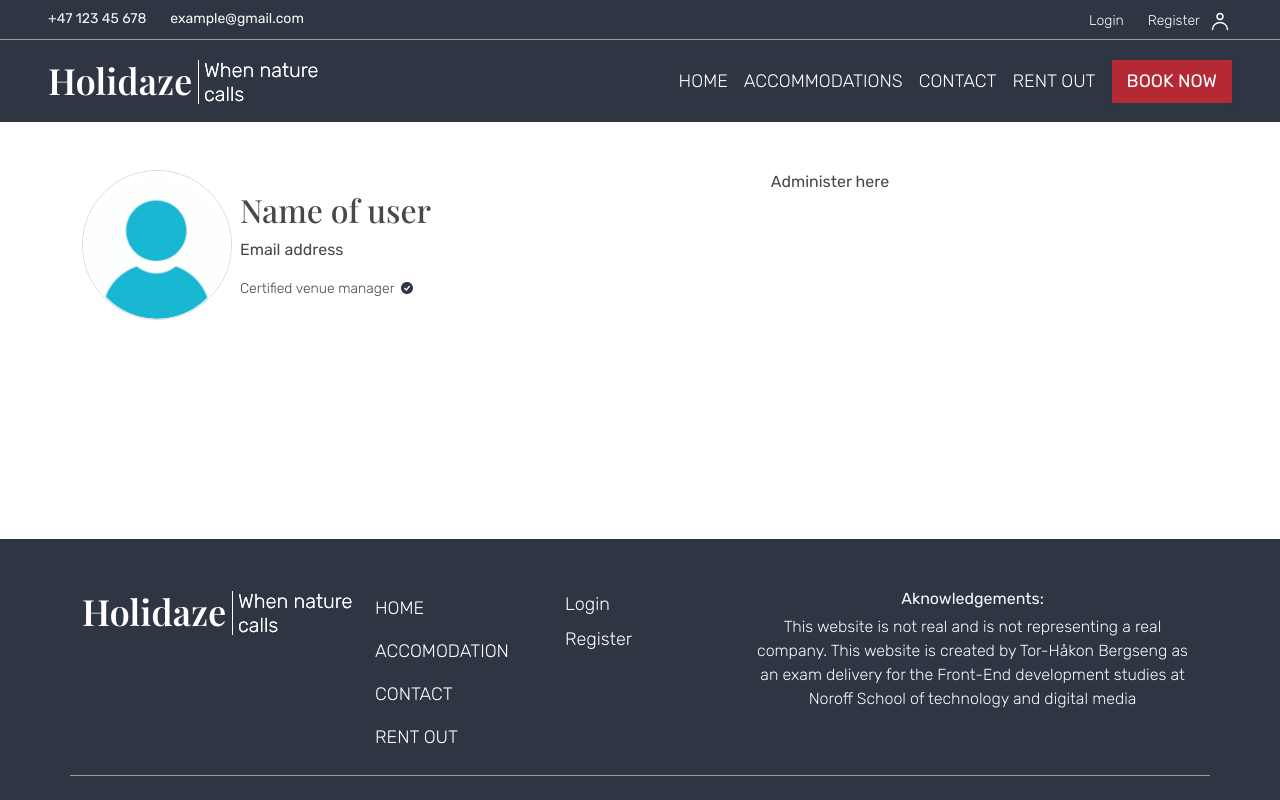
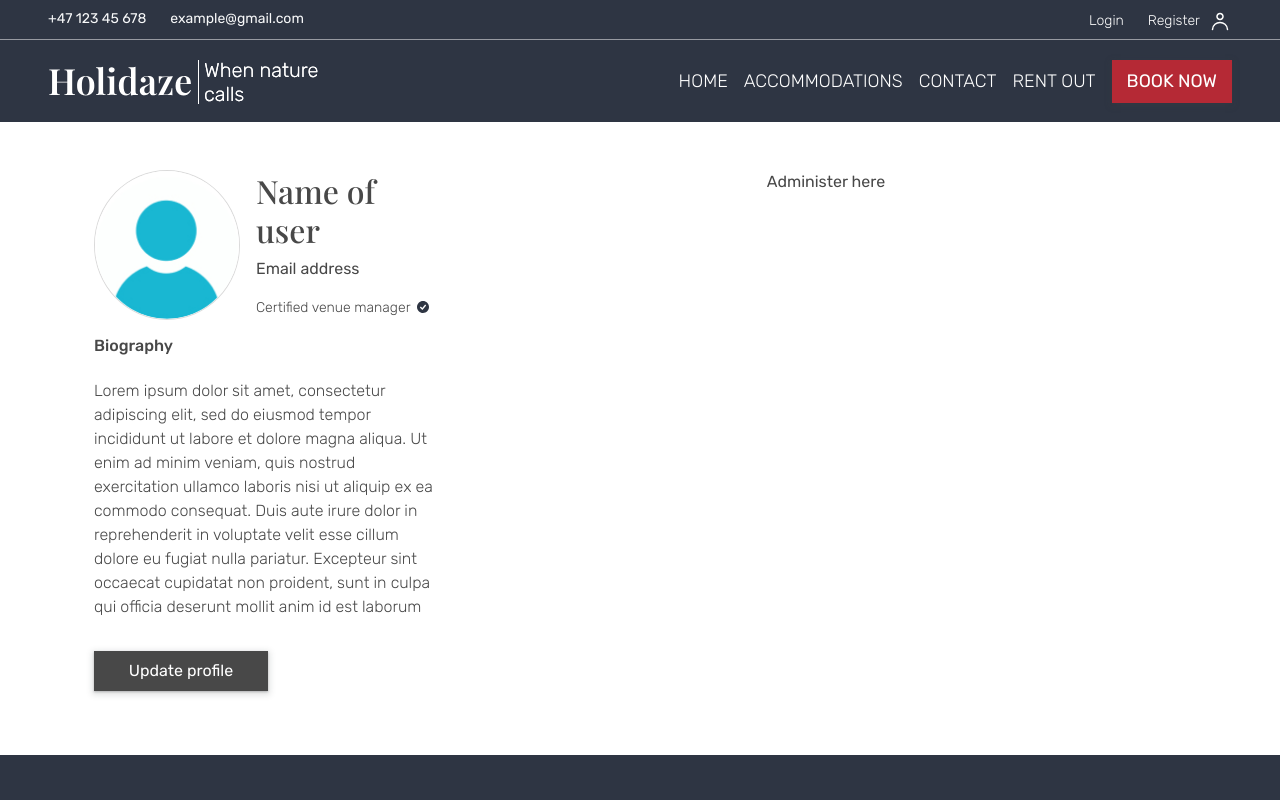
Before and after one commit to teehbee/project-exam-2, a React (Vite) app: page /profile in a window 1280 px wide. Shown: the top 800 px of the page. Built offline with nearby package versions, Linux system fonts and the light colour scheme; a web font is replaced by a local one.

Commit message:
add profile data and bio

```diff
--- a/src/components/profile/Profile.tsx
+++ b/src/components/profile/Profile.tsx
@@ -2,11 +2,9 @@ import { ProfileHeader, ProfileBookings } from "./";
 
 function ProfilePage() {
   return (
-    <div className="container text-center py-5">
-      <div className="row">
-        <ProfileHeader />
-        <ProfileBookings />
-      </div>
+    <div className="container row mx-auto text-center py-5">
+      <ProfileHeader />
+      <ProfileBookings />
     </div>
   );
 }
--- /dev/null
+++ b/src/components/profile/ProfileBio.tsx
@@ -0,0 +1,15 @@
+import { Link } from "react-router-dom";
+
+function ProfileBio() {
+  return (
+    <div>
+      <h2 className="fs-0-75rem-to-1rem py-3">Biography</h2>
+      <p className="fs-0-75rem-to-1rem fw-light">Lorem ipsum dolor sit amet, consectetur adipiscing elit, sed do eiusmod tempor incididunt ut labore et dolore magna aliqua. Ut enim ad minim veniam, quis nostrud exercitation ullamco laboris nisi ut aliquip ex ea commodo consequat. Duis aute irure dolor in reprehenderit in voluptate velit esse cillum dolore eu fugiat nulla pariatur. Excepteur sint occaecat cupidatat non proident, sunt in culpa qui officia deserunt mollit anim id est laborum</p>
+      <Link to="/update-profile">
+        <button className="main-button-gray fs-0-75rem-to-1rem w-50 my-3">Update profile</button>
+      </Link>
+    </div>
+  );
+}
+
+export default ProfileBio;
--- a/src/components/profile/ProfileData.tsx
+++ b/src/components/profile/ProfileData.tsx
@@ -2,7 +2,7 @@ import { checkIcon } from "../../assets/icon";
 
 function ProfileData() {
   return (
-    <div className="ps-2">
+    <div className="ps-3">
       <h1 className="secondary-font fs-1-5rem-to-2rem">Name of user</h1>
       <p className="fs-0-75rem-to-1rem">Email address</p>
       <div className="d-flex align-items-center">
--- a/src/components/profile/ProfileHeader.tsx
+++ b/src/components/profile/ProfileHeader.tsx
@@ -1,10 +1,15 @@
-import { ProfileImage, ProfileData } from "./";
+import { ProfileImage, ProfileData, ProfileBio } from "./";
 
 function ProfileHeader() {
   return (
-    <div className="col-12 col-md-4 d-flex text-start align-items-center">
-      <ProfileImage />
-      <ProfileData />
+    <div className="col-12 col-lg-4 d-flex text-start align-items-start flex-column">
+      <div className="d-flex align-items-center">
+        <ProfileImage />
+        <ProfileData />
+      </div>
+      <div className="">
+        <ProfileBio />
+      </div>
     </div>
   );
 }
--- a/src/components/profile/index.tsx
+++ b/src/components/profile/index.tsx
@@ -3,5 +3,6 @@ import ProfileHeader from "./ProfileHeader";
 import ProfileBookings from "./ProfileBookings";
 import ProfileImage from "./ProfileImage";
 import ProfileData from "./ProfileData";
+import ProfileBio from "./ProfileBio";
 
-export { ProfilePage, ProfileHeader, ProfileBookings, ProfileImage, ProfileData };
+export { ProfilePage, ProfileHeader, ProfileBookings, ProfileImage, ProfileData, ProfileBio };
```
